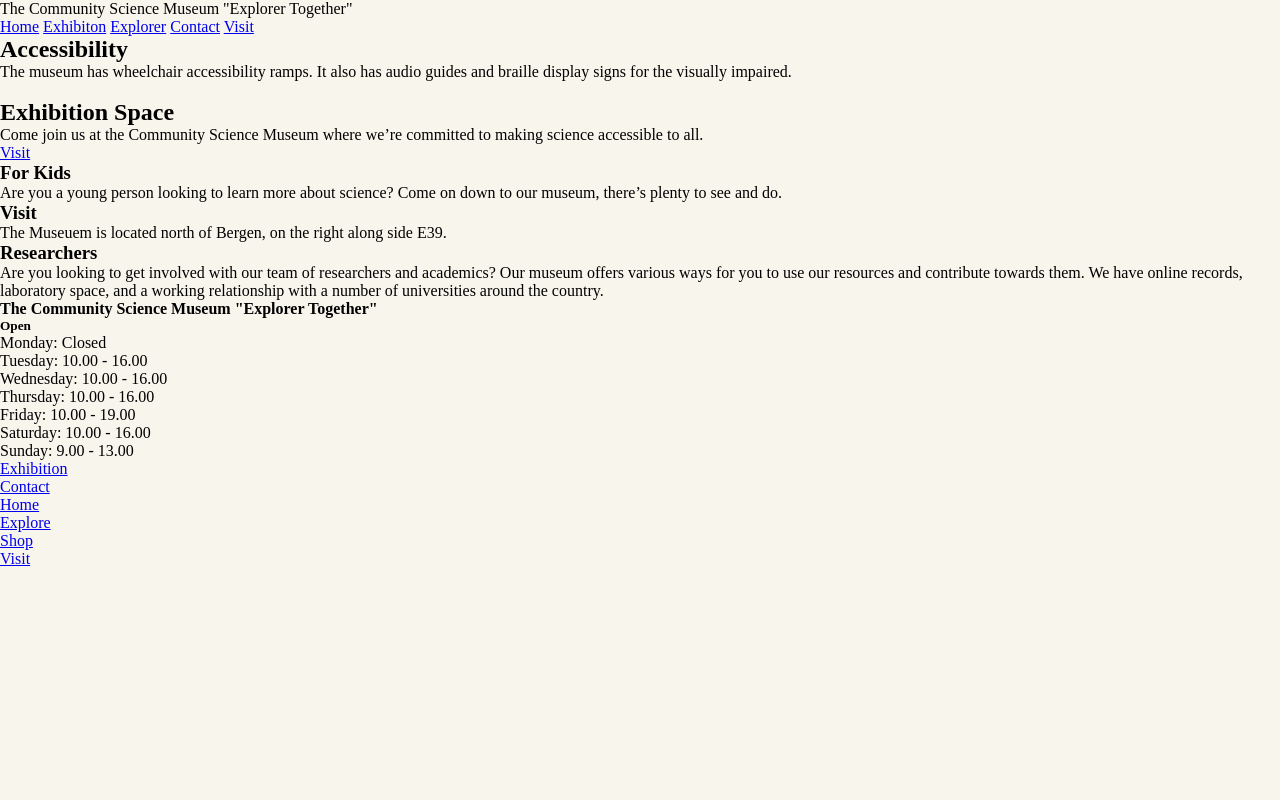
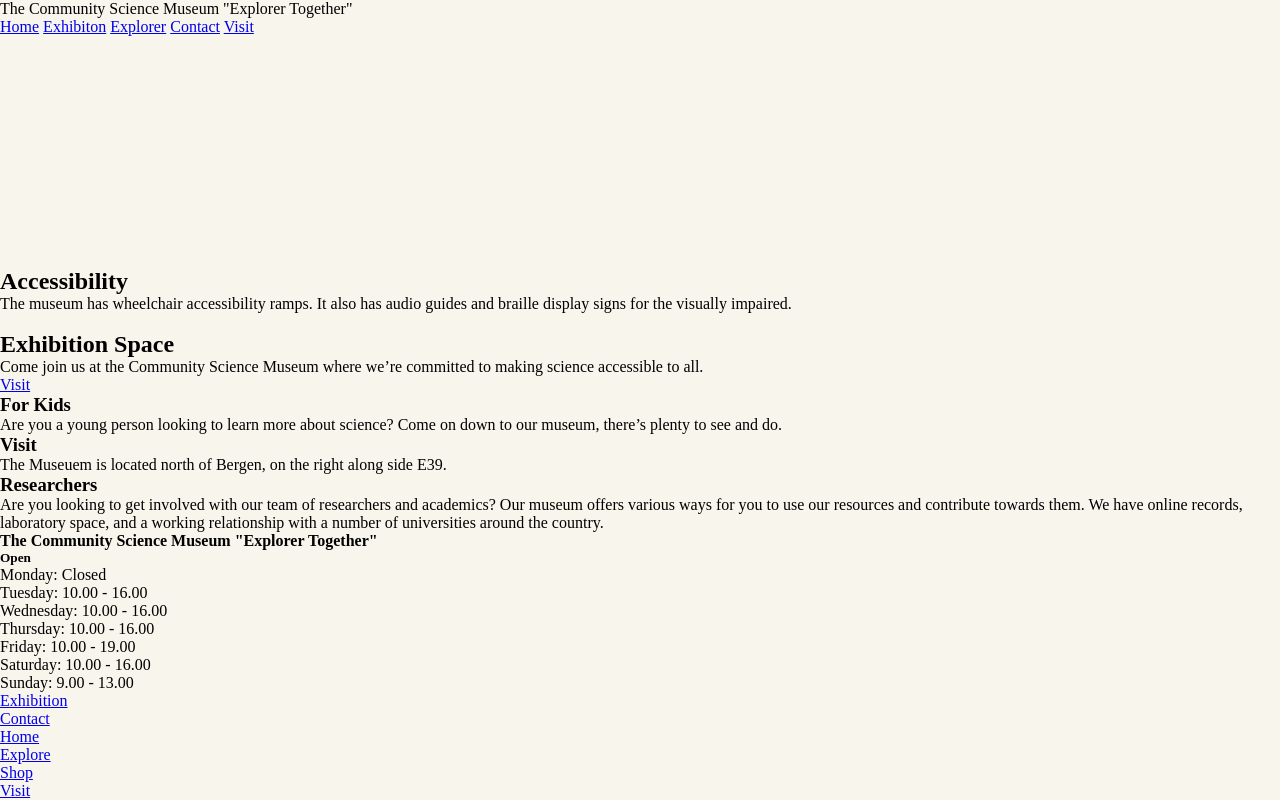
Before and after one commit to PythonMasterAlexander/semester-project-1, a website: page index.html in a window 1280 px wide. Drawn offline with Linux system fonts and the light colour scheme.

Commit message:
Adds a sticky footer using grid

```diff
--- a/src/styles/layout/index.css
+++ b/src/styles/layout/index.css
@@ -1,2 +1,9 @@
 html, body {
+		height: 100%;
 }
+
+.page-wrapper {
+		min-height: 100%;
+		display: grid;
+		grid-template-rows: auto 1fr auto;
+}
```
